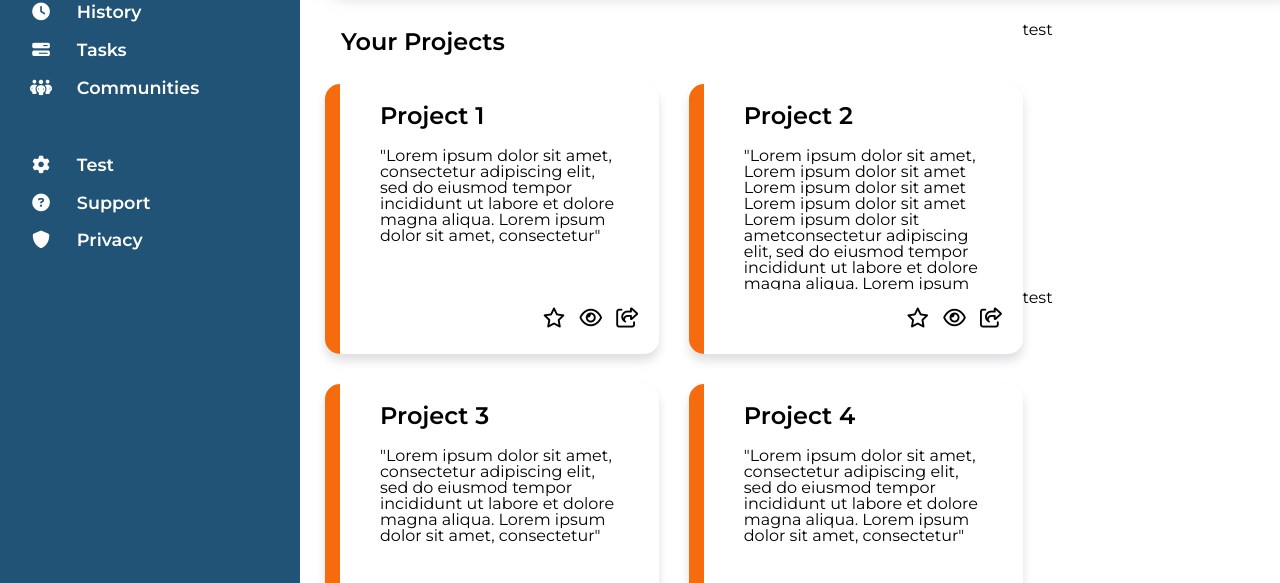
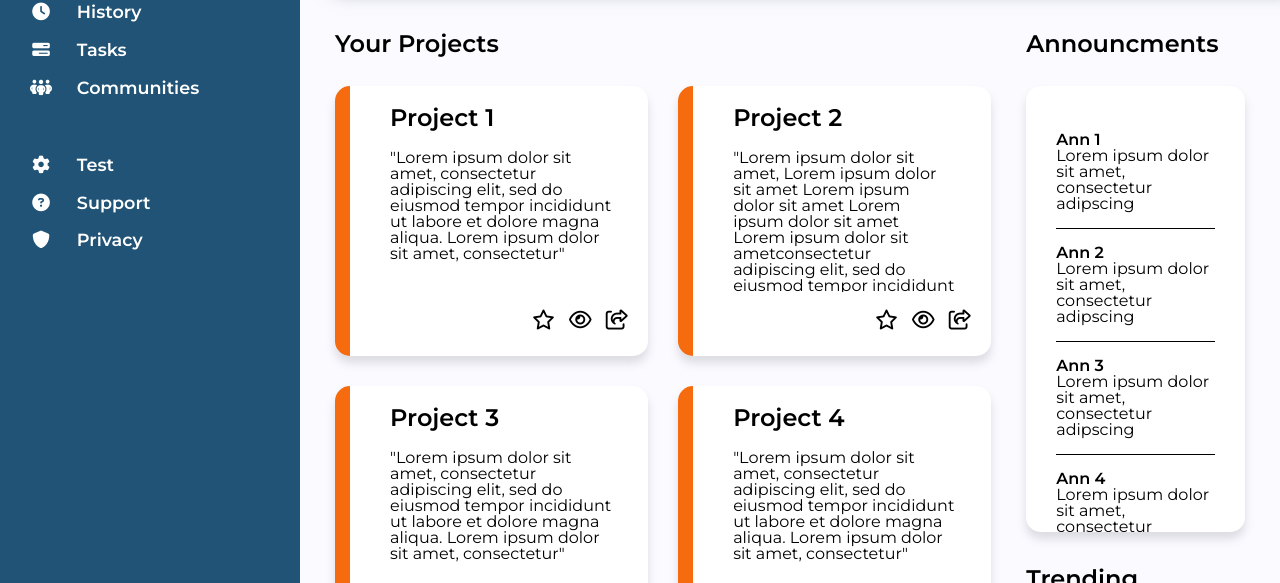
Before and after one commit to ddannyll/admin-dashboard-assignment, a plain HTML site: page index.html in a window 1280 px wide. Shown: the part 217-800 px from the top of the page. Drawn offline with Linux system fonts and the light colour scheme.

Commit message:
styled announcements

```diff
--- a/index.html
+++ b/index.html
@@ -91,7 +91,7 @@
         <div class="main-container">
             <div class="projects">
                 <h2>Your Projects</h2>
-                <div class="card">
+                <div class="card box-shadow round">
                     <p class="card-title">Project 1</p>
                     <p class="card-body">"Lorem ipsum dolor sit amet, consectetur adipiscing elit, sed do eiusmod tempor incididunt ut labore et dolore magna aliqua. Lorem ipsum dolor sit amet, consectetur"</p>
                     <div class="card-actions">
@@ -100,7 +100,7 @@
                         <i class="fa-regular fa-share-from-square fa-lg"></i>
                     </div>
                 </div>
-                <div class="card">
+                <div class="card box-shadow round">
                     <p class="card-title">Project 2</p>
                     <p class="card-body">"Lorem ipsum dolor sit amet, Lorem ipsum dolor sit amet Lorem ipsum dolor sit amet Lorem ipsum dolor sit amet Lorem ipsum dolor sit ametconsectetur adipiscing elit, sed do eiusmod tempor incididunt ut labore et dolore magna aliqua. Lorem ipsum dolor sit amet, consectetur"</p>
                     <div class="card-actions">
@@ -109,7 +109,7 @@
                         <i class="fa-regular fa-share-from-square fa-lg"></i>
                     </div>
                 </div>
-                <div class="card">
+                <div class="card box-shadow round">
                     <p class="card-title">Project 3</p>
                     <p class="card-body">"Lorem ipsum dolor sit amet, consectetur adipiscing elit, sed do eiusmod tempor incididunt ut labore et dolore magna aliqua. Lorem ipsum dolor sit amet, consectetur"</p>
                     <div class="card-actions">
@@ -118,7 +118,7 @@
                         <i class="fa-regular fa-share-from-square fa-lg"></i>
                     </div>
                 </div>
-                <div class="card">
+                <div class="card box-shadow round">
                     <p class="card-title">Project 4</p>
                     <p class="card-body">"Lorem ipsum dolor sit amet, consectetur adipiscing elit, sed do eiusmod tempor incididunt ut labore et dolore magna aliqua. Lorem ipsum dolor sit amet, consectetur"</p>
                     <div class="card-actions">
@@ -127,7 +127,7 @@
                         <i class="fa-regular fa-share-from-square fa-lg"></i>
                     </div>
                 </div>
-                <div class="card">
+                <div class="card box-shadow round">
                     <p class="card-title">Project 5</p>
                     <p class="card-body">"Lorem ipsum dolor sit amet, consectetur adipiscing elit, sed do eiusmod tempor incididunt ut labore et dolore magna aliqua. Lorem ipsum dolor sit amet, consectetur"</p>
                     <div class="card-actions">
@@ -136,7 +136,7 @@
                         <i class="fa-regular fa-share-from-square fa-lg"></i>
                     </div>
                 </div>
-                <div class="card">
+                <div class="card box-shadow round">
                     <p class="card-title">Project 6</p>
                     <p class="card-body">"Lorem ipsum dolor sit amet, consectetur adipiscing elit, sed do eiusmod tempor incididunt ut labore et dolore magna aliqua. Lorem ipsum dolor sit amet, consectetur"</p>
                     <div class="card-actions">
@@ -145,7 +145,7 @@
                         <i class="fa-regular fa-share-from-square fa-lg"></i>
                     </div>
                 </div>
-                <div class="card">
+                <div class="card box-shadow round">
                     <p class="card-title">Project 1</p>
                     <p class="card-body">"Lorem ipsum dolor sit amet, consectetur adipiscing elit, sed do eiusmod tempor incididunt ut labore et dolore magna aliqua. Lorem ipsum dolor sit amet, consectetur"</p>
                     <div class="card-actions">
@@ -154,7 +154,7 @@
                         <i class="fa-regular fa-share-from-square fa-lg"></i>
                     </div>
                 </div>
-                <div class="card">
+                <div class="card box-shadow round">
                     <p class="card-title">Project 2</p>
                     <p class="card-body">"Lorem ipsum dolor sit amet, consectetur adipiscing elit, sed do eiusmod tempor incididunt ut labore et dolore magna aliqua. Lorem ipsum dolor sit amet, consectetur"</p>
                     <div class="card-actions">
@@ -163,7 +163,7 @@
                         <i class="fa-regular fa-share-from-square fa-lg"></i>
                     </div>
                 </div>
-                <div class="card">
+                <div class="card box-shadow round">
                     <p class="card-title">Project 3</p>
                     <p class="card-body">"Lorem ipsum dolor sit amet, consectetur adipiscing elit, sed do eiusmod tempor incididunt ut labore et dolore magna aliqua. Lorem ipsum dolor sit amet, consectetur"</p>
                     <div class="card-actions">
@@ -172,7 +172,7 @@
                         <i class="fa-regular fa-share-from-square fa-lg"></i>
                     </div>
                 </div>
-                <div class="card">
+                <div class="card box-shadow round">
                     <p class="card-title">Project 4</p>
                     <p class="card-body">"Lorem ipsum dolor sit amet, consectetur adipiscing elit, sed do eiusmod tempor incididunt ut labore et dolore magna aliqua. Lorem ipsum dolor sit amet, consectetur"</p>
                     <div class="card-actions">
@@ -181,7 +181,7 @@
                         <i class="fa-regular fa-share-from-square fa-lg"></i>
                     </div>
                 </div>
-                <div class="card">
+                <div class="card box-shadow round">
                     <p class="card-title">Project 5</p>
                     <p class="card-body">"Lorem ipsum dolor sit amet, consectetur adipiscing elit, sed do eiusmod tempor incididunt ut labore et dolore magna aliqua. Lorem ipsum dolor sit amet, consectetur"</p>
                     <div class="card-actions">
@@ -190,7 +190,7 @@
                         <i class="fa-regular fa-share-from-square fa-lg"></i>
                     </div>
                 </div>
-                <div class="card">
+                <div class="card box-shadow round">
                     <p class="card-title">Project 6</p>
                     <p class="card-body">"Lorem ipsum dolor sit amet, consectetur adipiscing elit, sed do eiusmod tempor incididunt ut labore et dolore magna aliqua. Lorem ipsum dolor sit amet, consectetur"</p>
                     <div class="card-actions">
@@ -201,10 +201,33 @@
                 </div>
             </div>
             <div class="announcements">
-                test
+                <h2>Announcments</h2>
+
+                <ul class="box-shadow round">
+                    <li>
+                        <h3>Ann 1</h3>
+                        <p>Lorem ipsum dolor sit amet, consectetur adipscing</p>
+                    </li>
+                    <li>
+                        <h3>Ann 2</h3>
+                        <p>Lorem ipsum dolor sit amet, consectetur adipscing</p>
+                    </li>
+                    <li>
+                        <h3>Ann 3</h3>
+                        <p>Lorem ipsum dolor sit amet, consectetur adipscing</p>
+                    </li>
+                    <li>
+                        <h3>Ann 4</h3>
+                        <p>Lorem ipsum dolor sit amet, consectetur adipscing</p>
+                    </li>
+                    <li>
+                        <h3>Ann 5</h3>
+                        <p>Lorem ipsum dolor sit amet, consectetur adipscing</p>
+                    </li>
+                </ul>
             </div>
             <div class="trending">
-                test
+                <h2>Trending</h2>
             </div>
         </div>
     </div>
--- a/style.css
+++ b/style.css
@@ -12,6 +12,23 @@ body {
 a {
     text-decoration: none;
     color: inherit;
+}
+
+h2 {
+    font-size: 1.5rem;
+    font-weight: 700;
+}
+
+h3 {
+    font-weight: 700;
+}
+
+.box-shadow {
+    box-shadow: rgba(100, 100, 111, 0.2) 0px 7px 10px 0px;
+}
+
+.round {
+    border-radius: 15px;
 }
 
 .profile {
@@ -160,17 +177,18 @@ a {
     "projects announcements"
     "projects trending";
     grid-template-columns: 3fr 1fr;
-    grid-template-rows: 50% 50%;
+    grid-template-rows: repeat(2, 500px);
     overflow: auto;
-    padding: 25px;
-
+    padding: 35px;
+    gap: 35px;
+    background-color: rgb(250, 250, 255);
 }
 
 .projects {
     grid-area: projects;
     display: grid;
     grid-template-columns: repeat(auto-fill, minmax(300px, 1fr));
-    grid-template-rows: 2rem;
+    grid-template-rows: auto;
     grid-auto-rows: 270px;
     gap: 30px;
 }
@@ -178,9 +196,6 @@ a {
 .projects>*:first-child {
     grid-column: 1 / -1;
     align-self: end;
-    font-size: 1.5rem;
-    font-weight: 700;
-    padding-left: 1rem;
 }
 
 .card {
@@ -191,9 +206,7 @@ a {
     grid-template-rows: 1.5rem 1fr 1.5rem;
     gap: 20px;
     border-left: 15px solid var(--color-secondary);
-    border-radius: 15px;
     transition: 0.3s;
-    box-shadow: rgba(100, 100, 111, 0.2) 0px 7px 10px 0px;
 }
 
 .card:hover {
@@ -224,8 +237,24 @@ a {
     color: var(--color-secondary);
 }
 
-.annoouncments {
+.announcements {
     grid-area: announcements;
+    display: grid;
+}
+
+.announcements>ul {
+    margin-top: 30px;
+    background-color: white;
+    overflow: auto;
+    padding: 30px;
+}
+
+.announcements>ul>li {
+    padding: 1rem 0;
+}
+
+.announcements>ul>li:not(:first-child) {
+    border-top: 1px solid;
 }
 
 .trending {
```
